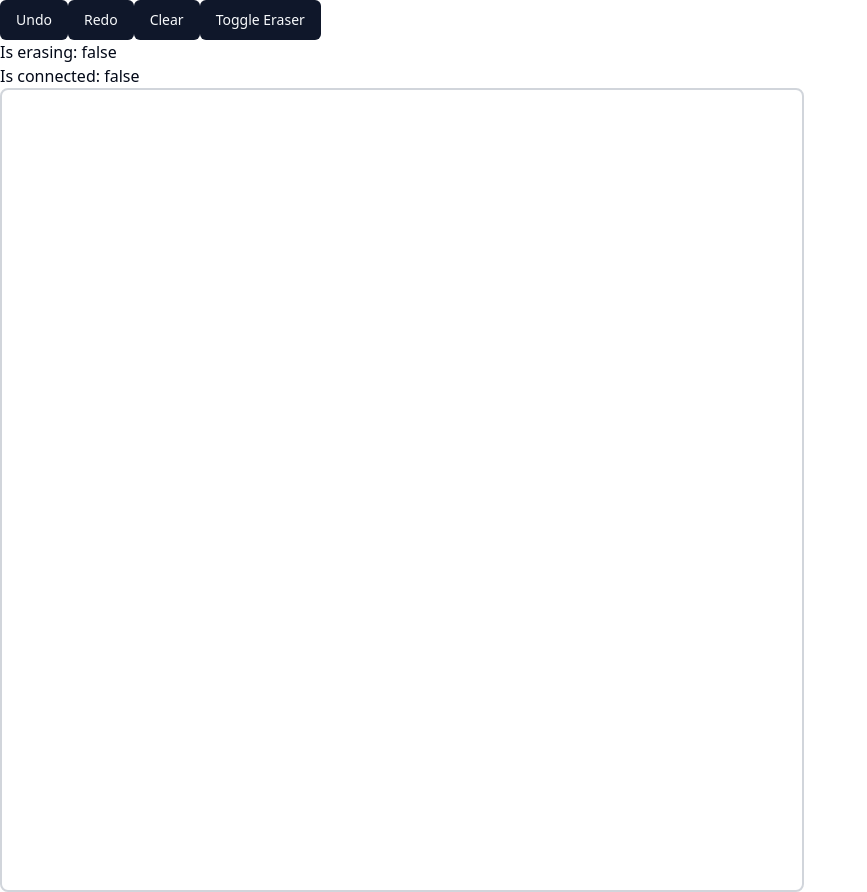
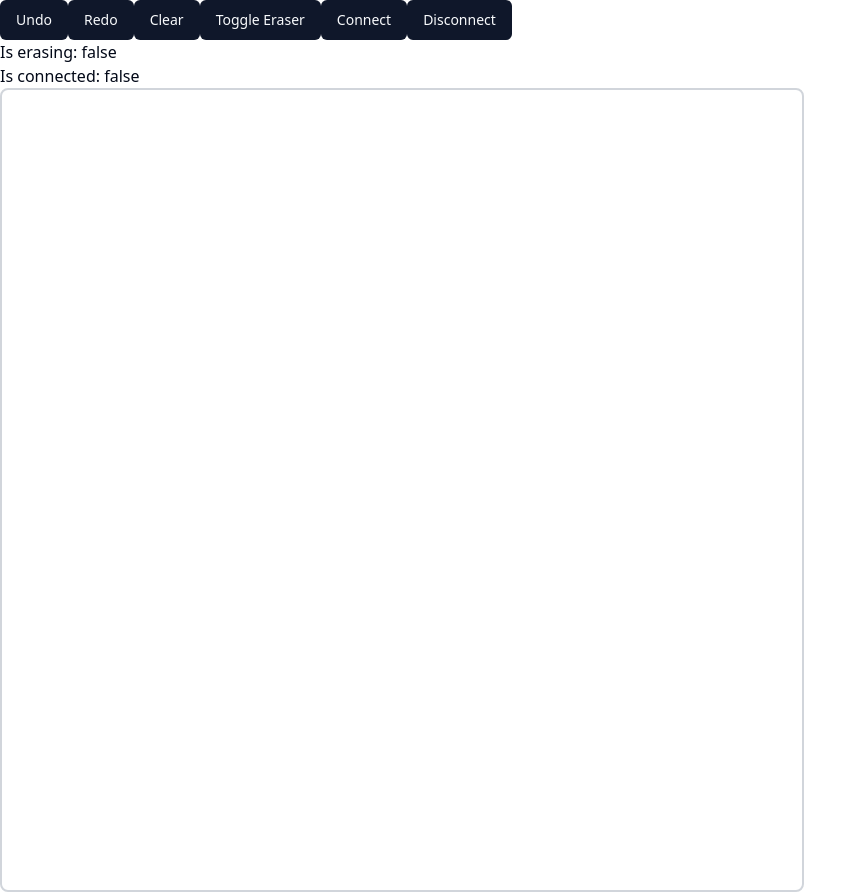
Before and after one commit to FrankSu1996/draw-my-thing, a React (Vite) app in the folder client/: page / in a window 1280 px wide. Shown: the whole page, without its empty margins (0-867 px from the left). Built offline with nearby package versions, Linux system fonts and the light colour scheme; no server answers.

Commit message:
made hook for socket connection

```diff
--- a/client/src/App.tsx
+++ b/client/src/App.tsx
@@ -4,32 +4,30 @@ import { socket } from "./socket";
 import { Button } from "@/components/ui/button";
 import { Canvas } from "@/components/ui/canvas";
 import { useDrawCanvas } from "./lib/hooks/useDrawCanvas";
+import { useSocketConnection } from "./lib/hooks/useSocketConnection";
+
+export function ConnectionManager() {
+  function connect() {
+    socket.connect();
+  }
+
+  function disconnect() {
+    socket.disconnect();
+  }
+
+  return (
+    <>
+      <Button onClick={connect}>Connect</Button>
+      <Button onClick={disconnect}>Disconnect</Button>
+    </>
+  );
+}
 
 function App() {
-  const [isConnected, setIsConnected] = useState<boolean>(socket.connected);
   const [isErasing, setIsErasing] = useState(false);
   const { canvasRef, onMouseDown, onMouseMove, onMouseUp, redo, undo, handleMouseLeave, clearCanvas } = useDrawCanvas({ isErasing });
 
-  const sendMessage = () => {
-    socket.emit("hello");
-  };
-
-  useEffect(() => {
-    function onConnect() {
-      setIsConnected(true);
-    }
-
-    function onDisconnect() {
-      setIsConnected(false);
-    }
-
-    socket.on("connect", onConnect);
-
-    return () => {
-      socket.off("connect", onConnect);
-      socket.off("disconnect", onDisconnect);
-    };
-  }, []);
+  const { isConnected, connect, disconnect } = useSocketConnection();
 
   return (
     <>
@@ -37,6 +35,9 @@ function App() {
       <Button onClick={redo}>Redo</Button>
       <Button onClick={clearCanvas}>Clear</Button>
       <Button onClick={() => setIsErasing(!isErasing)}>Toggle Eraser</Button>
+      <Button onClick={connect}>Connect</Button>
+      <Button onClick={disconnect}>Disconnect</Button>
+
       <div>{`Is erasing: ${isErasing}`}</div>
       <div>{`Is connected: ${isConnected}`}</div>
       <Canvas
--- /dev/null
+++ b/client/src/lib/hooks/useSocketConnection.ts
@@ -0,0 +1,22 @@
+import { socket } from "@/socket";
+import { useState } from "react";
+
+export const useSocketConnection = () => {
+  const [isConnected, setIsConnected] = useState(socket.connected);
+
+  const connect = () => {
+    socket.connect();
+    setIsConnected(true);
+  };
+  const disconnect = () => {
+    socket.disconnect();
+    setIsConnected(false);
+  };
+
+  return {
+    isConnected,
+    connect,
+    disconnect,
+    socket,
+  };
+};
--- a/client/src/socket.ts
+++ b/client/src/socket.ts
@@ -4,4 +4,4 @@ import { ClientToServerEvents, ServerToClientEvents } from "../../lib";
 // "undefined" means the URL will be computed from the `window.location` object
 const URL = process.env.NODE_ENV === "production" ? undefined : "http://localhost:3001";
 
-export const socket: Socket<ServerToClientEvents, ClientToServerEvents> = io(URL!);
+export const socket: Socket<ServerToClientEvents, ClientToServerEvents> = io(URL!, { autoConnect: false });
```
Also changed, not shown: 1 other file (tests, documents, lock files or other folders).
